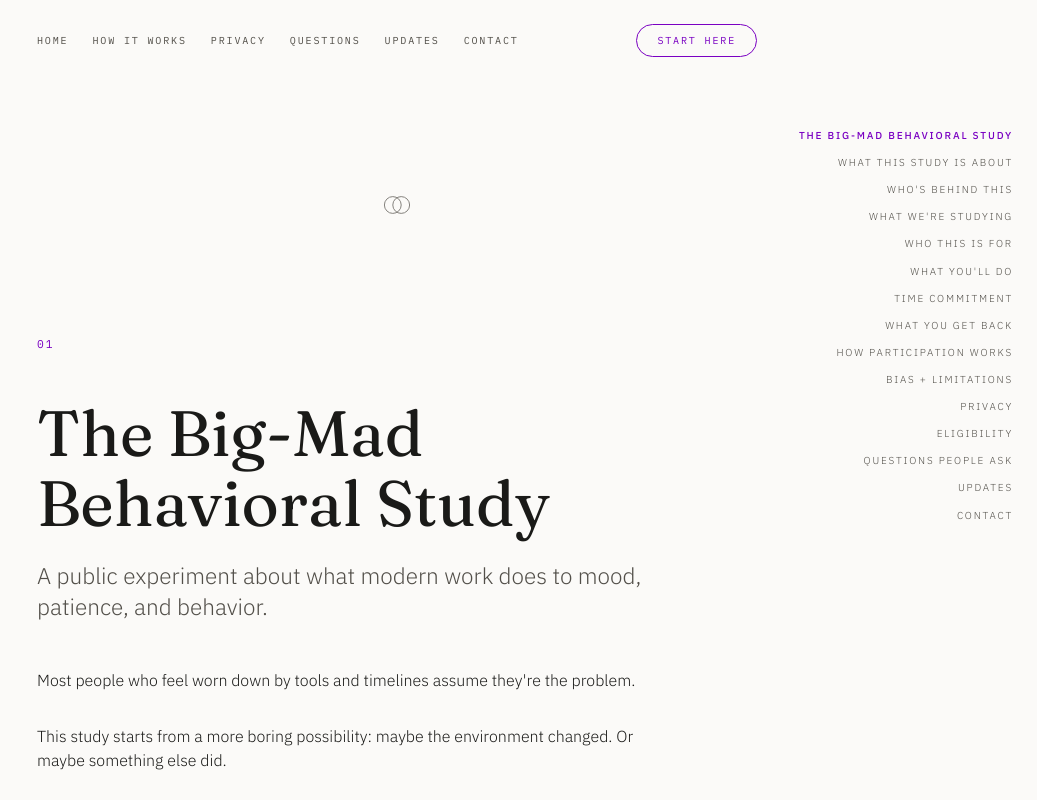
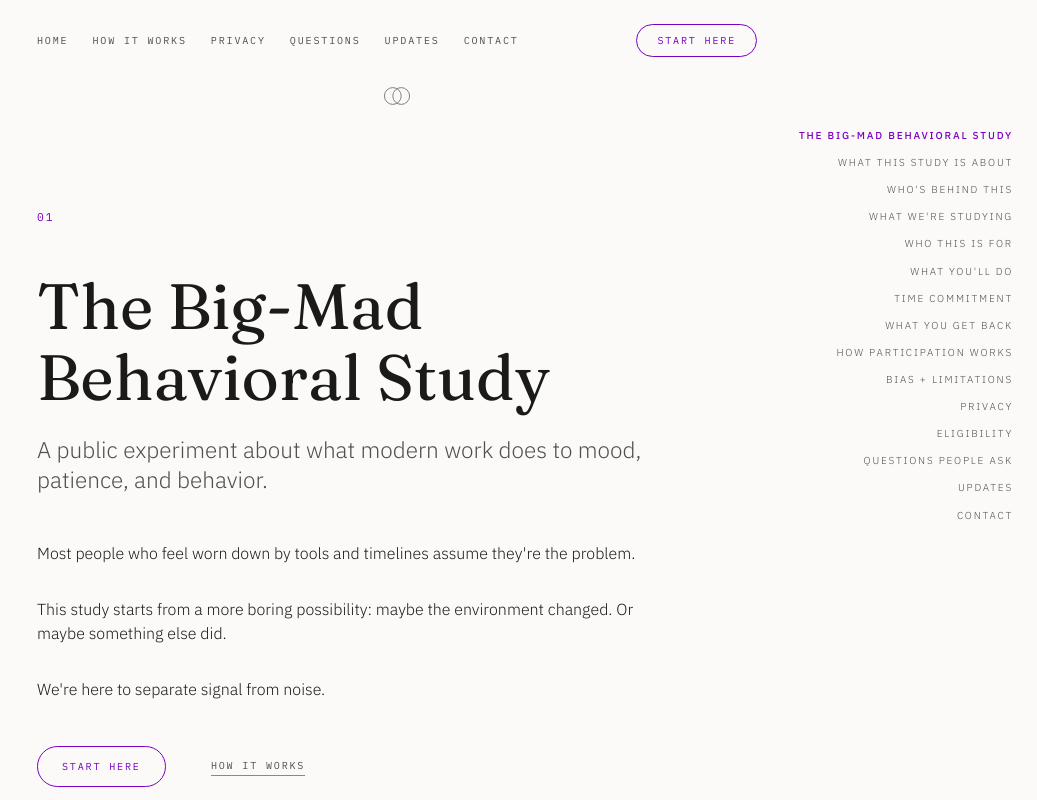
Before and after one commit to Good-Citizens-Corporation/big-mad-study, a Next.js app: page / in a window 1280 px wide. Shown: the top 800 px of the page, without its empty margins (243-1280 px from the left). Built offline with nearby package versions, Linux system fonts and the light colour scheme; no server answers.

Commit message:
Fix divider positioning with absolute centering and bottom borders

```diff
--- a/components/Divider.tsx
+++ b/components/Divider.tsx
@@ -18,7 +18,7 @@ export function Divider({
   return (
     <div
       role="separator"
-      className="inline-flex items-center justify-center text-ink-soft opacity-70"
+      className="flex items-center justify-center text-ink-soft opacity-70"
     >
       <Geometry figure={figure} size={size} />
     </div>
--- a/components/SlideSection.tsx
+++ b/components/SlideSection.tsx
@@ -104,10 +104,10 @@ export function SlideSection({
     <section
       ref={ref}
       id={slide.id}
-      className="slide-viewport relative w-full scroll-mt-8"
+      className="slide-viewport relative w-full scroll-mt-8 border-b border-hairline"
     >
       {slide.figure && (
-        <div className="my-rhythm-6 text-center">
+        <div className="absolute left-1/2 top-0 -translate-x-1/2">
           <Divider figure={slide.figure} />
         </div>
       )}
```
